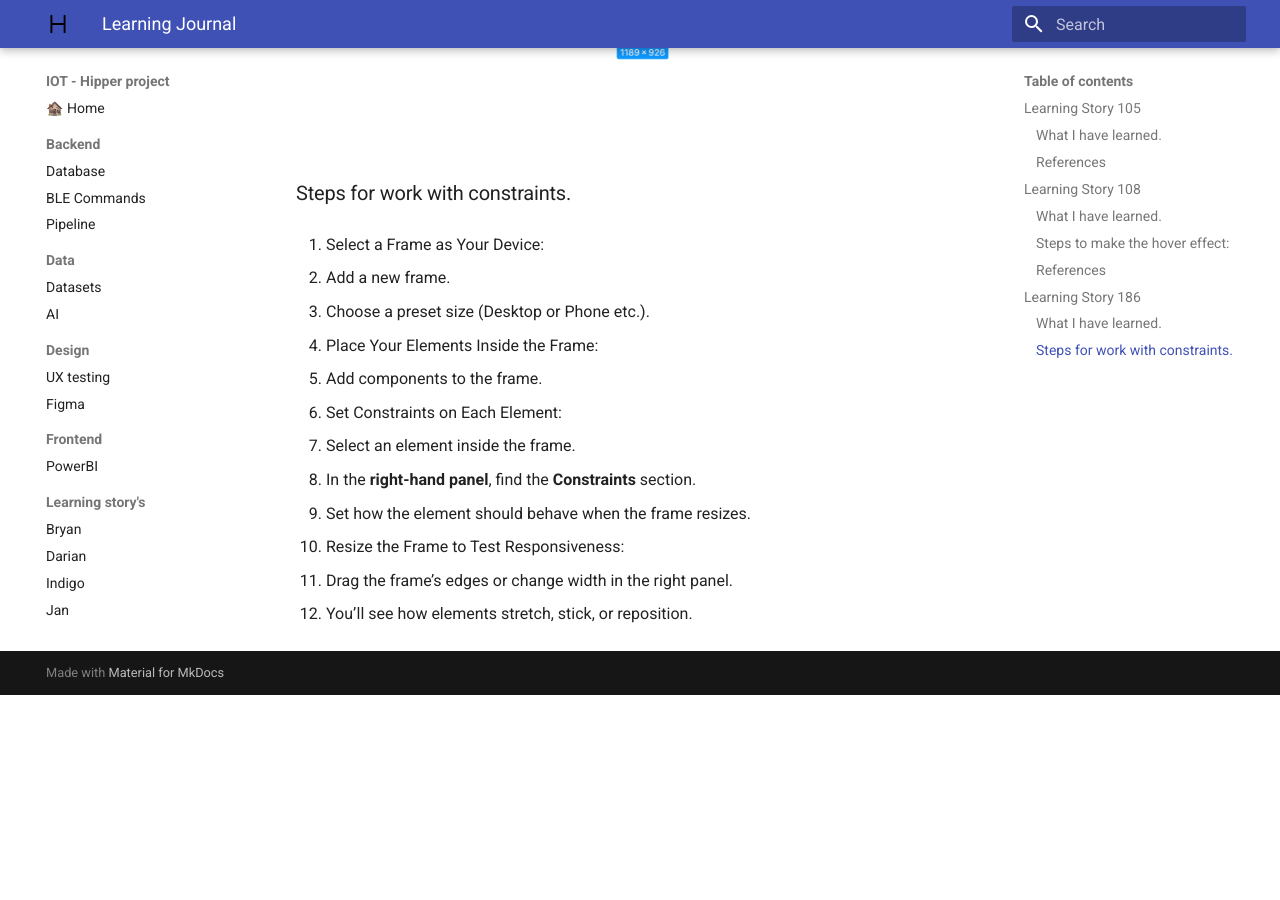
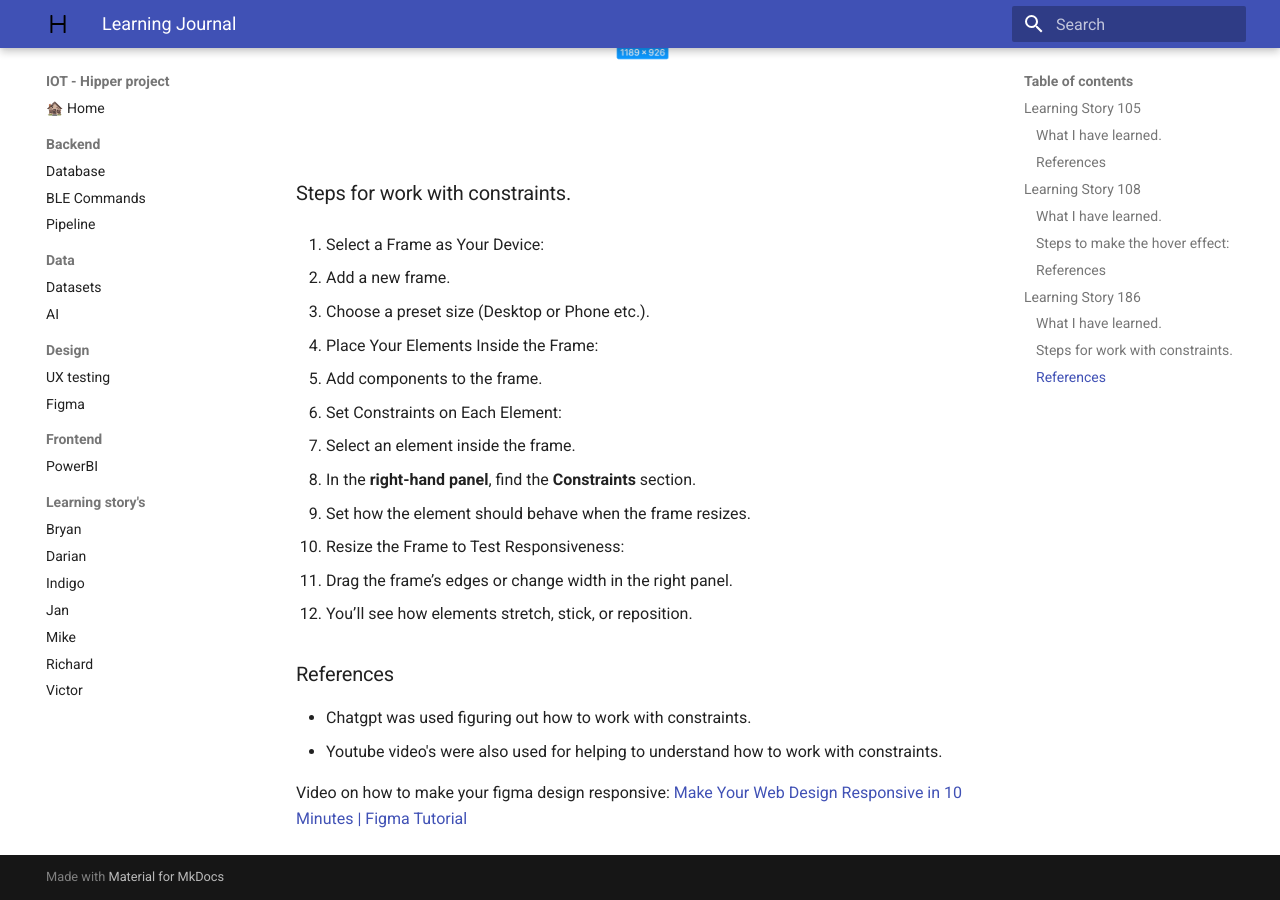
Before and after one commit to Vic-Warden/Digital-Life-Hipper-Monitoring, an MkDocs documentation site: the page built from docs/learning/journalRichard.md, in a window 1280 px wide and 900 px high, scrolled down 3658 px. Built offline with MkDocs 1.6.1 and Material for MkDocs 9.7.7, drawn with Linux system fonts in a browser that asks for light colours; before the commit the page ends 4353 px from its top, so only the background shows below that.

Commit message:
docs: added references.

```diff
--- a/docs/learning/journalRichard.md
+++ b/docs/learning/journalRichard.md
@@ -78,3 +78,9 @@
 
 - Drag the frame’s edges or change width in the right panel.
 - You’ll see how elements stretch, stick, or reposition.
+
+### References
+- Chatgpt was used figuring out how to work with constraints.
+- Youtube video's were also used for helping to understand how to work with constraints.
+
+Video on how to make your figma design responsive: [Make Your Web Design Responsive in 10 Minutes | Figma Tutorial](https://www.youtube.com/watch?v=gwiX0oASlEw)
```
